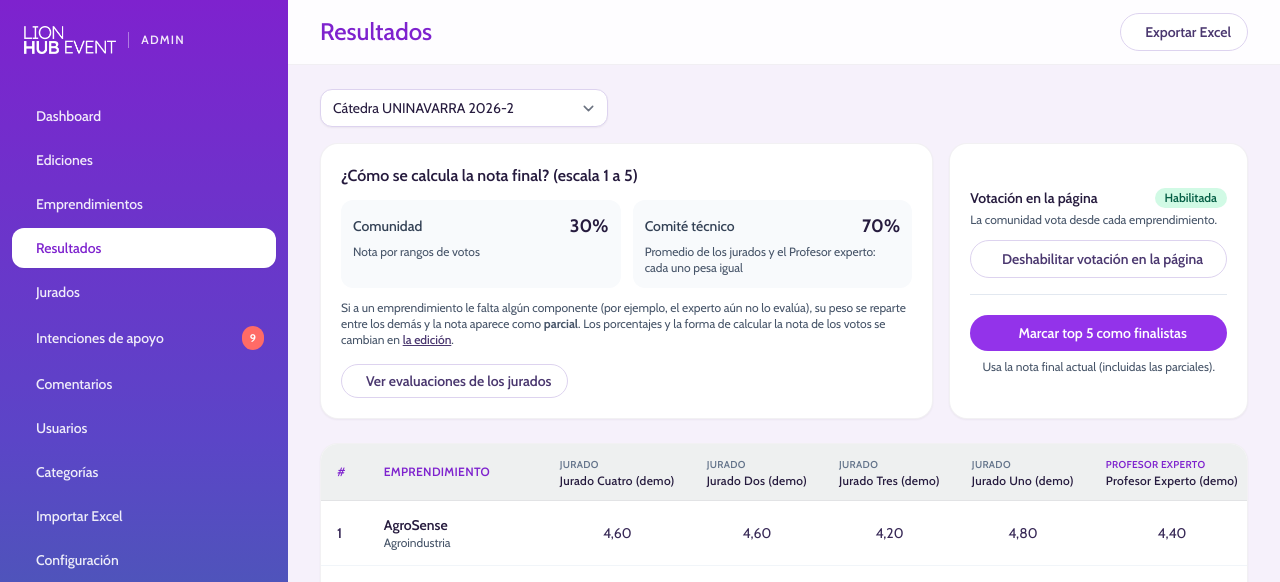
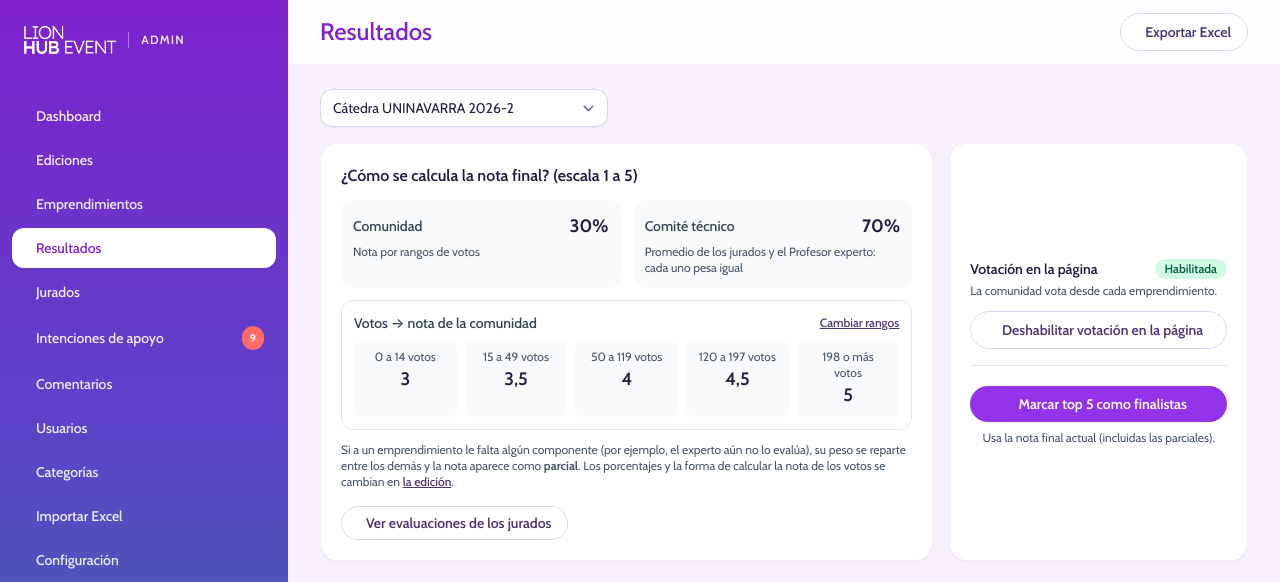
Before and after one commit to luisalbertoquino/catedra-uninavarra, a Laravel app: page /admin/resultados in a window 1280 px wide. Shown: the top 582 px of the page. Run offline with Laravel 10, Linux system fonts and the light colour scheme; a user stored in the database is signed in; data comes from the database, SQL or seed files in the repository; style sheets or scripts are compiled from the project's sources.

Commit message:
Mostrar en Resultados la tabla de votos (likes) a nota de la comunidad
Co-Authored-By: Claude Opus 5.5 <noreply@anthropic.com>

```diff
--- a/resources/views/admin/results/index.blade.php
+++ b/resources/views/admin/results/index.blade.php
@@ -38,6 +38,25 @@
                         </div>
                     @endforeach
                 </div>
+                {{-- Tabla de votos (likes) → nota de la comunidad --}}
+                @if ($edition->vote_grade_mode === 'rangos')
+                    @php $ranges = collect($edition->voteRanges())->values(); @endphp
+                    <div class="mt-3 rounded-xl border border-slate-200 p-3">
+                        <div class="flex flex-wrap items-center justify-between gap-2">
+                            <span class="text-sm font-medium text-slate-700"><x-icon name="thumbs-up" /> Votos {{ $web ? '' : '(likes) ' }}→ nota de la comunidad</span>
+                            <a href="{{ route('admin.editions.edit', $edition) }}#calificacion" class="text-xs font-medium text-ink-700 underline">Cambiar rangos</a>
+                        </div>
+                        <div class="mt-2 grid grid-cols-2 gap-2 sm:grid-cols-3 lg:grid-cols-5">
+                            @foreach ($ranges as $i => $r)
+                                <div class="rounded-lg bg-slate-50 px-3 py-2 text-center">
+                                    <div class="text-xs text-slate-600">{{ $ranges->has($i + 1) ? $r['min'].' a '.($ranges[$i + 1]['min'] - 1) : $r['min'].' o más' }} votos</div>
+                                    <div class="font-display text-lg font-semibold text-ink-900">{{ rtrim(rtrim(number_format($r['grade'], 2, ',', '.'), '0'), ',') }}</div>
+                                </div>
+                            @endforeach
+                        </div>
+                        @if ($ranges->first()['min'] > 0)<p class="mt-2 text-xs text-slate-600">Menos de {{ $ranges->first()['min'] }} votos = 1.</p>@endif
+                    </div>
+                @endif
                 <p class="mt-3 text-xs text-slate-600">
                     Si a un emprendimiento le falta algún componente (por ejemplo, el experto aún no lo evalúa), su peso se reparte entre los demás y la nota aparece como <b>parcial</b>.
                     Los porcentajes y la forma de calcular la nota de los votos se cambian en <a href="{{ route('admin.editions.edit', $edition) }}#calificacion" class="font-medium text-ink-700 underline">la edición</a>.
```
Also changed, not shown: tests/Feature/JuryAndVotingTest.php (+8 -0 lines).
